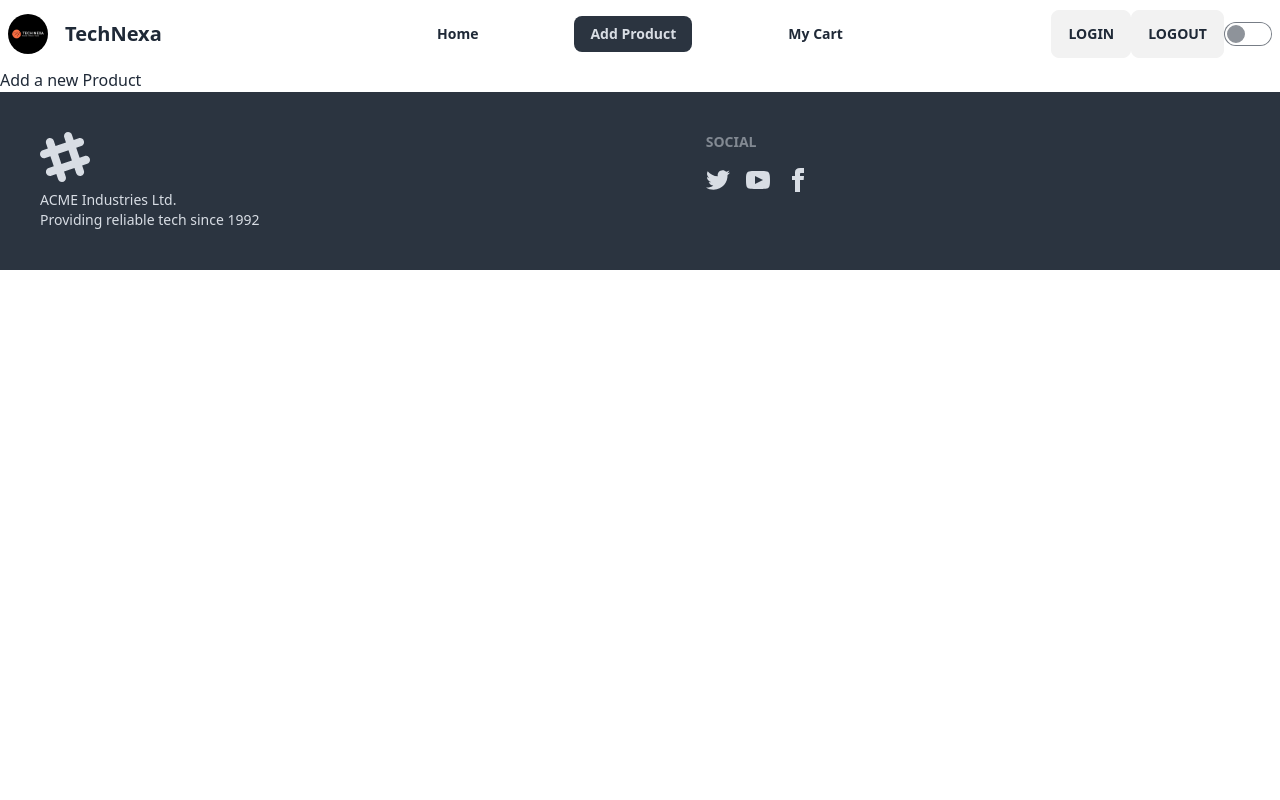
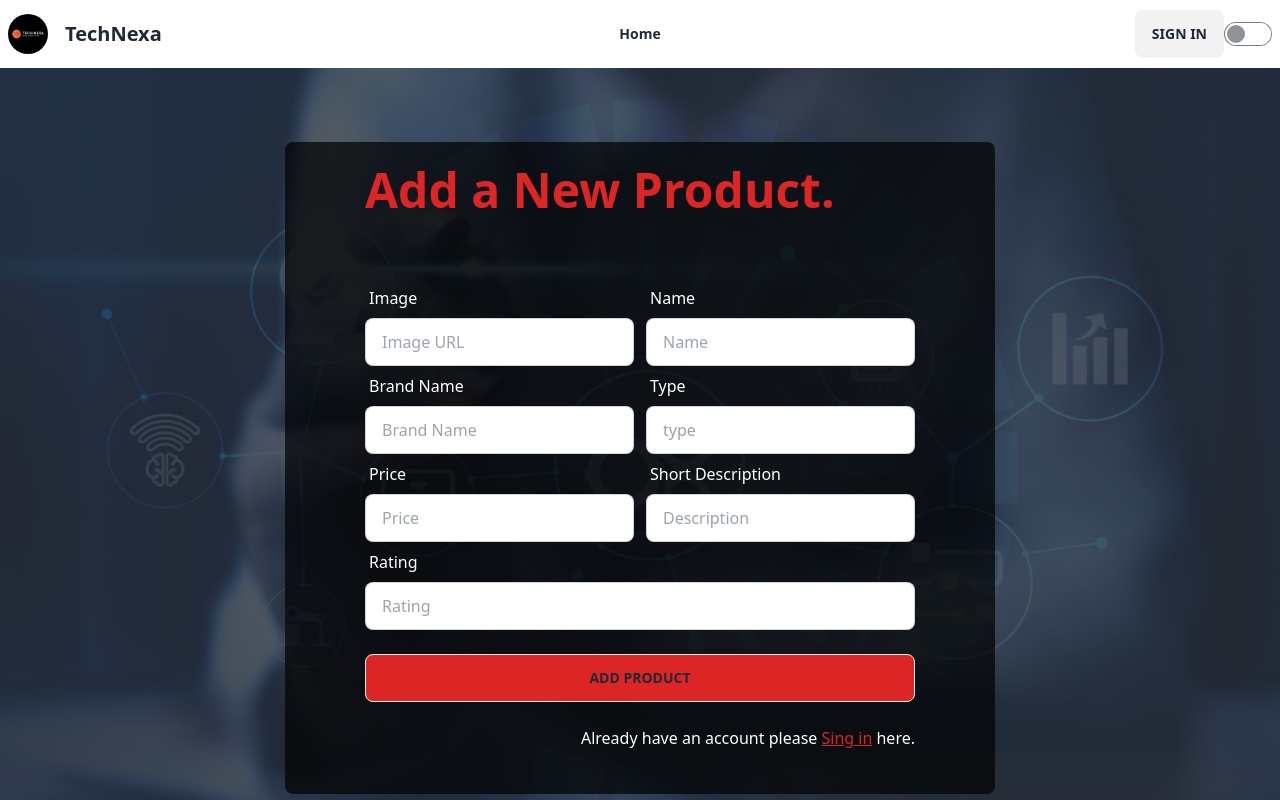
Before and after one commit to morz-mamun/Online-Shop, a React (Vite) app: page /addProduct in a window 1280 px wide. Shown: the top 800 px of the page. Built offline with nearby package versions, Linux system fonts and the light colour scheme; no server answers.

Commit message:
add product private page setup done

```diff
--- a/src/Components/Pages/LogIn/Login.jsx
+++ b/src/Components/Pages/LogIn/Login.jsx
@@ -50,7 +50,7 @@ const Login = () => {
 
     return (
      <div>
-      <div className="hero h-[550px] md:min-h-screen" style={{backgroundImage: `url(${login})`}}>
+      <div className="hero md:min-h-screen" style={{backgroundImage: `url(${login})`}}>
   <div className="hero-overlay bg-opacity-80"></div>
 
     <div className="bg-black bg-opacity-70 md:py-20 rounded-lg py-2">
--- a/src/Components/Pages/Register/Register.jsx
+++ b/src/Components/Pages/Register/Register.jsx
@@ -47,7 +47,7 @@ const Register = () => {
   }
   return (
     <div>
-      <div className="hero h-[550px] md:min-h-screen" style={{ backgroundImage: `url(${login})` }}>
+      <div className="hero md:min-h-screen" style={{ backgroundImage: `url(${login})` }}>
         <div className="hero-overlay bg-opacity-80"></div>
 
         <div className="bg-black bg-opacity-70 md:py-20 rounded-lg py-2 my-5">
--- a/src/Components/PrivatePage/AddProducts/AddProducts.jsx
+++ b/src/Components/PrivatePage/AddProducts/AddProducts.jsx
@@ -1,10 +1,107 @@
 
 import PropTypes from 'prop-types';
+import login from "../../../assets/login.jpg"
+import { Link } from 'react-router-dom';
 
-const AddProducts = props => {
+const AddProducts = () => {
+
+    const handleAddProduct = () => {
+
+    }
     return (
         <div>
-            <h1>Add a new Product</h1>
+            <div className="hero md:min-h-screen" style={{ backgroundImage: `url(${login})` }}>
+                <div className="hero-overlay bg-opacity-80"></div>
+
+                <div className="bg-black bg-opacity-70 rounded-lg py-2 my-5">
+                    <div className="hero-content flex-col md:px-20 md:space-y-12">
+                        <div className="w-80 md:w-[550px] text-left">
+
+                            <h1 className="text-xl md:text-5xl text-red-600 font-bold ">Add a New Product.</h1>
+                        </div>
+                        <div className="w-full text-white">
+                            <form onSubmit={handleAddProduct}>
+
+                           <div className='flex gap-3 justify-between w-full'>
+                           <div className="form-control w-full">
+                                    <label className="label">
+                                        <span className="text-white ">Image</span>
+                                    </label>
+                                    <input type="text"
+                                        name="img"
+                                        placeholder="Image URL" className="input input-bordered w-full text-black" required />
+                            </div>
+                                <div className="form-control w-full ">
+                                    <label className="label">
+                                        <span className="text-white ">Name</span>
+                                    </label>
+                                    <input type="text"
+                                        name="name"
+                                        placeholder="Name" className="input input-bordered w-full text-black" required />
+                                </div>
+                           </div>
+
+                                <div className='flex gap-3 justify-between w-full'>
+                                <div className="form-control w-full ">
+                                    <label className="label">
+                                        <span className="text-white ">Brand Name</span>
+                                    </label>
+                                    <input type="text"
+                                        name="brand_name"
+                                        placeholder="Brand Name" className="input input-bordered w-full text-black" required />
+                                </div>
+                                <div className="form-control w-full ">
+                                    <label className="label">
+                                        <span className="text-white ">Type</span>
+                                    </label>
+                                    <input type="option"
+                                        name="type"
+                                        placeholder="type" className="input input-bordered w-full text-black" required/>
+                                </div>
+                                </div>
+
+
+                                <div className='flex gap-3 justify-between w-full'>
+                                <div className="form-control w-full">
+                                    <label className="label">
+                                        <span className="text-white ">Price</span>
+                                    </label>
+                                    <input type="text"
+                                        name="price"
+                                        placeholder="Price" className="input input-bordered w-full text-black" required />
+                                </div>
+                                <div className="form-control w-full">
+                                    <label className="label">
+                                        <span className="text-white ">Short Description</span>
+                                    </label>
+                                    <input type="text"
+                                        name="short_description"
+                                        placeholder="Description" className="input input-bordered text-black" required />
+                                </div>
+                                </div>
+
+
+                                <div className="form-control">
+                                    <label className="label">
+                                        <span className="text-white ">Rating</span>
+                                    </label>
+                                    <input type="text"
+                                        name="rating"
+                                        placeholder="Rating" className="input input-bordered text-black" required />
+                                </div>
+                                <div className="form-control mt-6">
+
+                                    <button type='submit' className="btn bg-red-600 w-full">Add Product</button>
+
+                                </div>
+                                <div className='mb-5 text-right form-control mt-6'>
+                                    <p className='text-white '>Already have an account please <Link to="/signin"><span className='text-red-600  underline'>Sing in</span></Link> here.</p>
+                                </div>
+                            </form>
+                        </div>
+                    </div>
+                </div>
+            </div>
         </div>
     );
 };
--- a/src/Components/Shared/Navbar.jsx
+++ b/src/Components/Shared/Navbar.jsx
@@ -1,10 +1,47 @@
 import { Link, NavLink } from "react-router-dom";
 
 import logo from "../../assets/websitelogo.jpg"
+import { useContext } from "react";
+import { AuthContext } from "../Provider/AuthProvider";
+import Swal from 'sweetalert2'
 
 const Navbar = () => {
+  const { user, logOutUser } = useContext(AuthContext)
+
+  const Toast = Swal.mixin({
+    toast: true,
+    position: 'top-end',
+    showConfirmButton: false,
+    timer: 3000,
+    timerProgressBar: true,
+    didOpen: (toast) => {
+      toast.addEventListener('mouseenter', Swal.stopTimer)
+      toast.addEventListener('mouseleave', Swal.resumeTimer)
+    }
+  })
+
+
+  const handleLogout = () => {
+    logOutUser()
+      .then(() => {
+        Toast.fire({
+          icon: 'success',
+          title: 'User Signed Out successfully'
+        })
+      })
+      .catch(() => {
+        Toast.fire({
+          icon: 'error',
+          title: 'please sign in first!'
+        })
+      })
+  }
 
   const navLinks = <>
+    <li><NavLink to="/">Home</NavLink></li>
+  </>
+
+  const privateNavLinks = <>
     <li><NavLink to="/">Home</NavLink></li>
     <li><NavLink to="/addProduct">Add Product</NavLink></li>
     <li><NavLink to="/myCart">My Cart</NavLink></li>
@@ -18,7 +55,9 @@ const Navbar = () => {
             <svg xmlns="http://www.w3.org/2000/svg" className="h-5 w-5" fill="none" viewBox="0 0 24 24" stroke="currentColor"><path strokeLinecap="round" strokeLinejoin="round" strokeWidth="4" d="M4 6h16M4 12h8m-8 6h16" /></svg>
           </label>
           <ul tabIndex={0} className="menu menu-sm dropdown-content mt-3 z-[1] p-2 shadow font-bold bg-base-100 rounded-box w-52">
-        {navLinks}
+            {
+              user ? privateNavLinks : navLinks
+            }
           </ul>
         </div>
         <Link to="/">
@@ -30,15 +69,19 @@ const Navbar = () => {
       </div>
       <div className="navbar-center hidden lg:flex">
         <ul className="menu menu-horizontal px-1 space-x-20 font-bold">
-      {navLinks}
+          {
+            user ? privateNavLinks : navLinks
+          }
         </ul>
       </div>
       <div className="navbar-end">
+        {
+          user ? <button onClick={handleLogout} className="btn">Sign Out</button> :
             <Link to='/signin'>
-    <button className="btn">Login</button>
+              <button className="btn">Sign In</button>
             </Link>
-    <button className="btn">LogOut</button>
-    <input type="checkbox" className="toggle"/>
+        }
+        <input type="checkbox" className="toggle" />
       </div>
     </div>
   );
```
Lines whose indentation alone changed are shown as unchanged.
